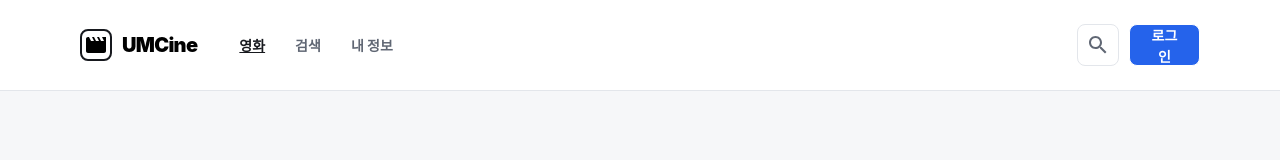
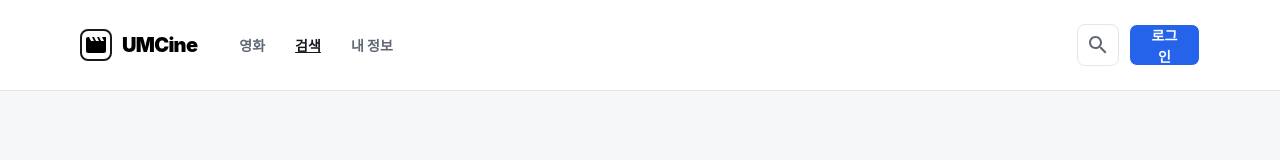
Before and after one commit to 11th-ddwuumc/11th-web-c, a React (Vite) app in the folder frontend/umcine/: page /search in a window 1280 px wide. Shown: the top 160 px of the page. Built offline with nearby package versions, Linux system fonts and the light colour scheme; a web font is replaced by a local one.

Commit message:
feat: 현재 route와 일치하는 헤더 메뉴가 활성화되도록 구현

```diff
--- a/frontend/umcine/src/components/layout/header.tsx
+++ b/frontend/umcine/src/components/layout/header.tsx
@@ -25,17 +25,29 @@ export default function Header() {
         <nav className={cn("flex items-center gap-7.5")}>
           <Link
             to="/"
+            activeOptions={{exact: true}}
             className={cn(
-              "text-center text-[14px] font-bold align-middle no-underline",
-              "text-(--color-text-primary) underline decoration-solid",
+              "text-center text-[14px] font-bold align-middle",
             )}
+            activeProps={{
+              className: "text-(--color-text-primary) underline decoration-solid",
+            }}
+            inactiveProps={{
+              className: "text-(--color-text-secondary) no-underline",
+            }}
           >영화</Link>
           <Link
             to="/search"
+            activeOptions={{exact: true}}
             className={cn(
-              "text-center text-[14px] font-bold align-middle no-underline",
-              "text-(--color-text-secondary)",
+              "text-center text-[14px] font-bold align-middle",
             )}
+            activeProps={{
+              className: "text-(--color-text-primary) underline decoration-solid",
+            }}
+            inactiveProps={{
+              className: "text-(--color-text-secondary) no-underline",
+            }}
           >검색</Link>
           <Link
             to="/"
```
